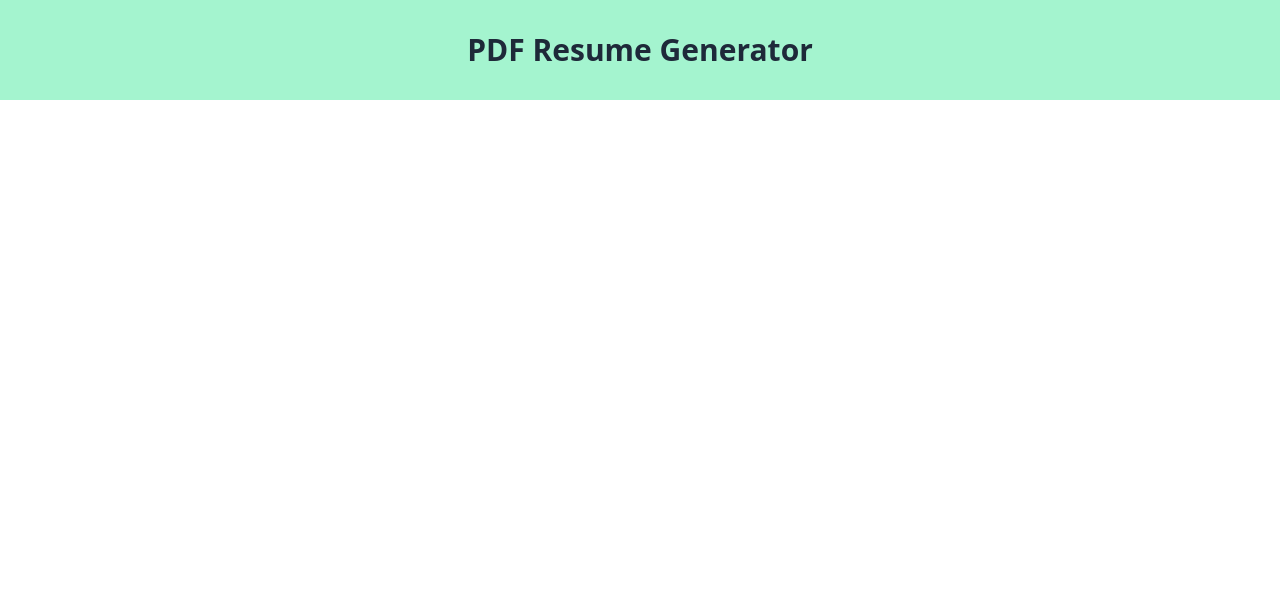
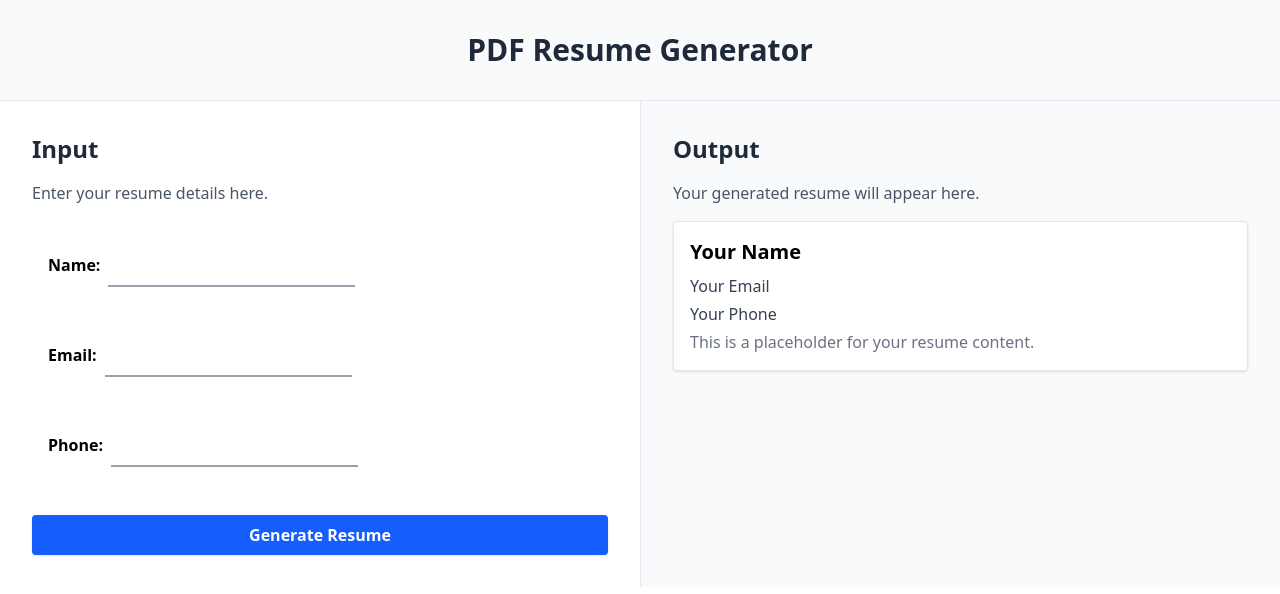
Before and after one commit to chromifier/PDF_Resume_Generator, a React (Vite) app in the folder pdf-resume-generator/: page / in a window 1280 px wide. Shown: the top 594 px of the page. Built offline with nearby package versions, Linux system fonts and the light colour scheme.

Commit message:
Began adding resume form input and outputs

```diff
--- a/pdf-resume-generator/src/App.tsx
+++ b/pdf-resume-generator/src/App.tsx
@@ -1,13 +1,83 @@
 import './App.css'
+import React, {useState} from 'react';
 
 function App() {
+  const [resumeData, setResumeData] = useState({
+    name: '',
+    email: '',
+    phone: '',
+    // Add more fields as needed
+  });
 
   return (
     <>
-      <div id="header" className="top-0 sticky bg-emerald-200 p-8">
+      <div id="header" className="top-0 sticky bg-gray-50 p-8 border-b border-gray-200">
         <h1 className="text-3xl text-center font-bold text-gray-800">
           PDF Resume Generator
         </h1>
+      </div>
+      <div className="flex">
+        <div className="w-1/2 p-8">
+          <h2 className="text-2xl font-semibold text-gray-800 mb-4">Input</h2>
+          <p className="text-gray-600 mb-4">Enter your resume details here.</p>
+          <div className="resume-form">
+          {/* This form will need to move into a seperate component */}
+            <form>
+                <div className="form-group p-4 border-gray-200">
+                <label className='font-bold' htmlFor="name">Name:</label>
+                <input
+                  className="m-2 p-2 border-b-2 border-gray-400 focus:border-blue-600 outline-none bg-transparent"
+                  type="text"
+                  id="name"
+                  name="name"
+                  onChange={(e) => setResumeData({...resumeData, name: e.target.value})}
+                  value={resumeData.name}
+                  required
+                />
+                </div>
+              <div className="form-group p-4 border-gray-200">
+                <label className='font-bold' htmlFor="email">Email:</label>
+                <input
+                  className="m-2 p-2 border-b-2 border-gray-400 focus:border-blue-600 outline-none bg-transparent"
+                  type="email"
+                  id="email"
+                  name="email"
+                  onChange={(e) => setResumeData({...resumeData, email: e.target.value})}
+                  value={resumeData.email}
+                  required />
+              </div>
+              <div className="form-group p-4 border-gray-200">
+                <label className='font-bold' htmlFor="phone">Phone:</label>
+                <input
+                className="m-2 p-2 border-b-2 border-gray-400 focus:border-blue-600 outline-none bg-transparent"
+                type="tel"
+                id="phone"
+                name="phone"
+                onChange={(e) => setResumeData({...resumeData, phone: e.target.value})}
+                value={resumeData.phone}
+                required />
+              </div>
+              {/* Add more fields as needed */}
+                <button
+                className="mt-6 w-full cursor-pointer bg-blue-600 hover:bg-blue-700 text-white font-semibold py-2 px-4 rounded shadow transition-colors duration-200"
+                type="submit"
+                >
+                Generate Resume
+                </button>
+            </form>
+          </div>
+        </div>
+        <div className="w-1/2 p-8 bg-gray-50 border-l border-gray-200">
+          <h2 className="text-2xl font-semibold text-gray-800 mb-4">Output</h2>
+          <p className="text-gray-600 mb-4">Your generated resume will appear here.</p>
+          <div className="resume-output p-4 border border-gray-200 bg-white rounded shadow">
+            <h3 className="text-xl font-bold mb-2">{resumeData.name || 'Your Name'}</h3>
+            <p className="text-gray-700 mb-1">{resumeData.email || 'Your Email'}</p>
+            <p className="text-gray-700 mb-1">{resumeData.phone || 'Your Phone'}</p>
+            {/* Add more fields as needed */}
+            <p className="text-gray-500">This is a placeholder for your resume content.</p>
+        </div>
+      </div>
       </div>
     </>
   )
--- /dev/null
+++ b/pdf-resume-generator/src/components/ResumeForm.tsx
@@ -0,0 +1,26 @@
+import React from 'react';
+
+const ResumeForm = () => {
+  return (
+    <div className="resume-form">
+      <form>
+        <div className="form-group">
+          <label htmlFor="name">Name:</label>
+          <input type="text" id="name" name="name" required />
+        </div>
+        <div className="form-group">
+          <label htmlFor="email">Email:</label>
+          <input type="email" id="email" name="email" required />
+        </div>
+        <div className="form-group">
+          <label htmlFor="phone">Phone:</label>
+          <input type="tel" id="phone" name="phone" required />
+        </div>
+        {/* Add more fields as needed */}
+        <button type="submit">Generate Resume</button>
+      </form>
+    </div>
+  );
+}
+
+export default ResumeForm;
```
